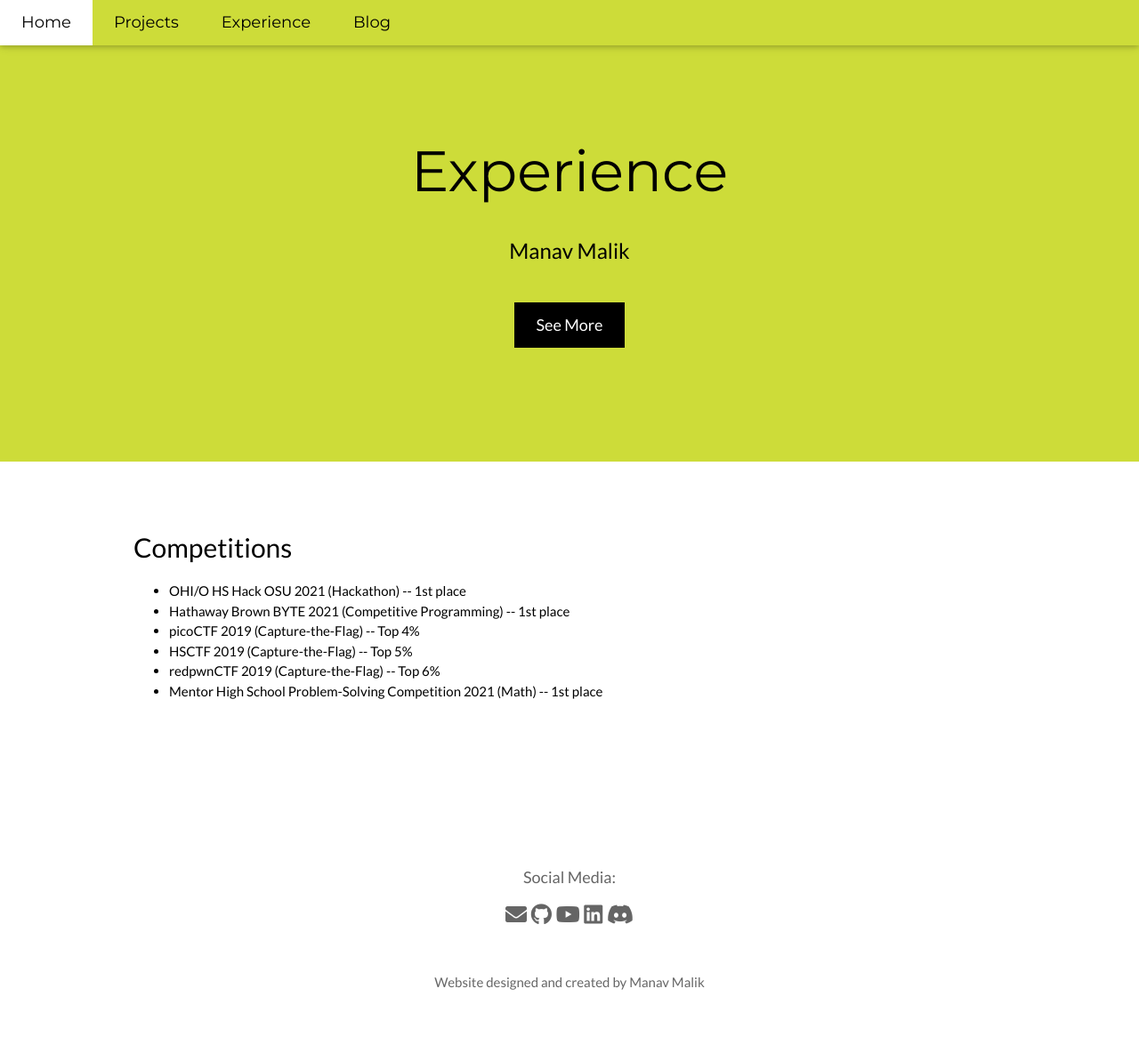
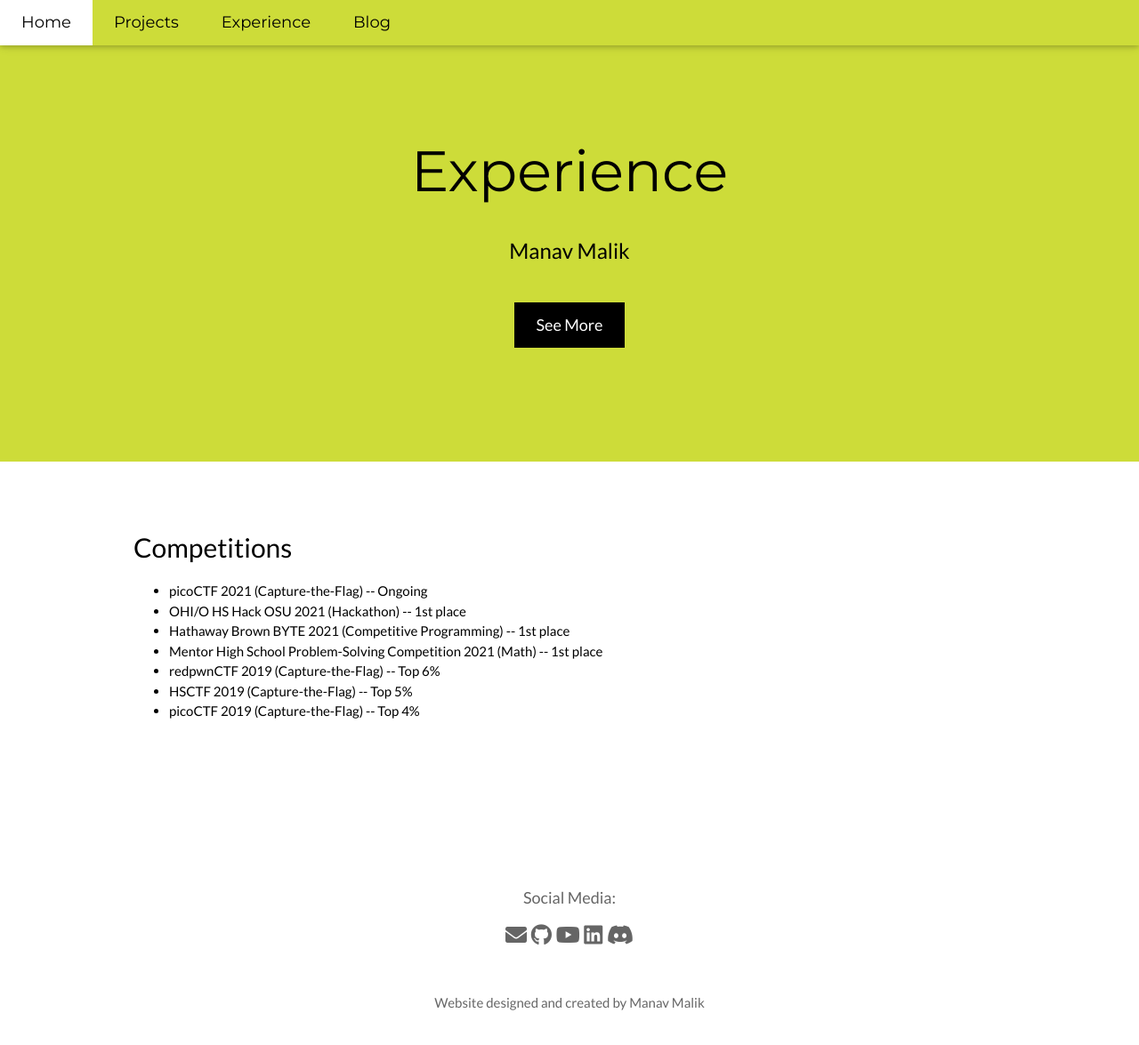
Before and after one commit to 0xmmalik/0xmmalik.github.io, a Jekyll site: the page built from experience/index.html, in a window 1280 px wide and 1217 px high. Shown: the top 1175 px of the window at 89% size. Built offline with Jekyll 4.4.1, drawn with Linux system fonts in a browser that asks for light colours.

Commit message:
reordered and added pico 2021

```diff
--- a/experience/index.html
+++ b/experience/index.html
@@ -4,10 +4,11 @@ title: Experience
 ---
 <h2>Competitions</h2>
 <ul>
+  <li>picoCTF 2021 (Capture-the-Flag) -- Ongoing</li>
   <li>OHI/O HS Hack OSU 2021 (Hackathon) -- 1st place</li>
   <li>Hathaway Brown BYTE 2021 (Competitive Programming) -- 1st place</li>
+  <li>Mentor High School Problem-Solving Competition 2021 (Math) -- 1st place</li>
+  <li>redpwnCTF 2019 (Capture-the-Flag) -- Top 6%</li>
+  <li>HSCTF 2019 (Capture-the-Flag) -- Top 5%</li>
   <li>picoCTF 2019 (Capture-the-Flag) -- Top 4%</li>
-  <li>HSCTF 2019 (Capture-the-Flag) -- Top 5%</li>
-  <li>redpwnCTF 2019 (Capture-the-Flag) -- Top 6%</li>
-  <li>Mentor High School Problem-Solving Competition 2021 (Math) -- 1st place</li>
 </ul>
```
